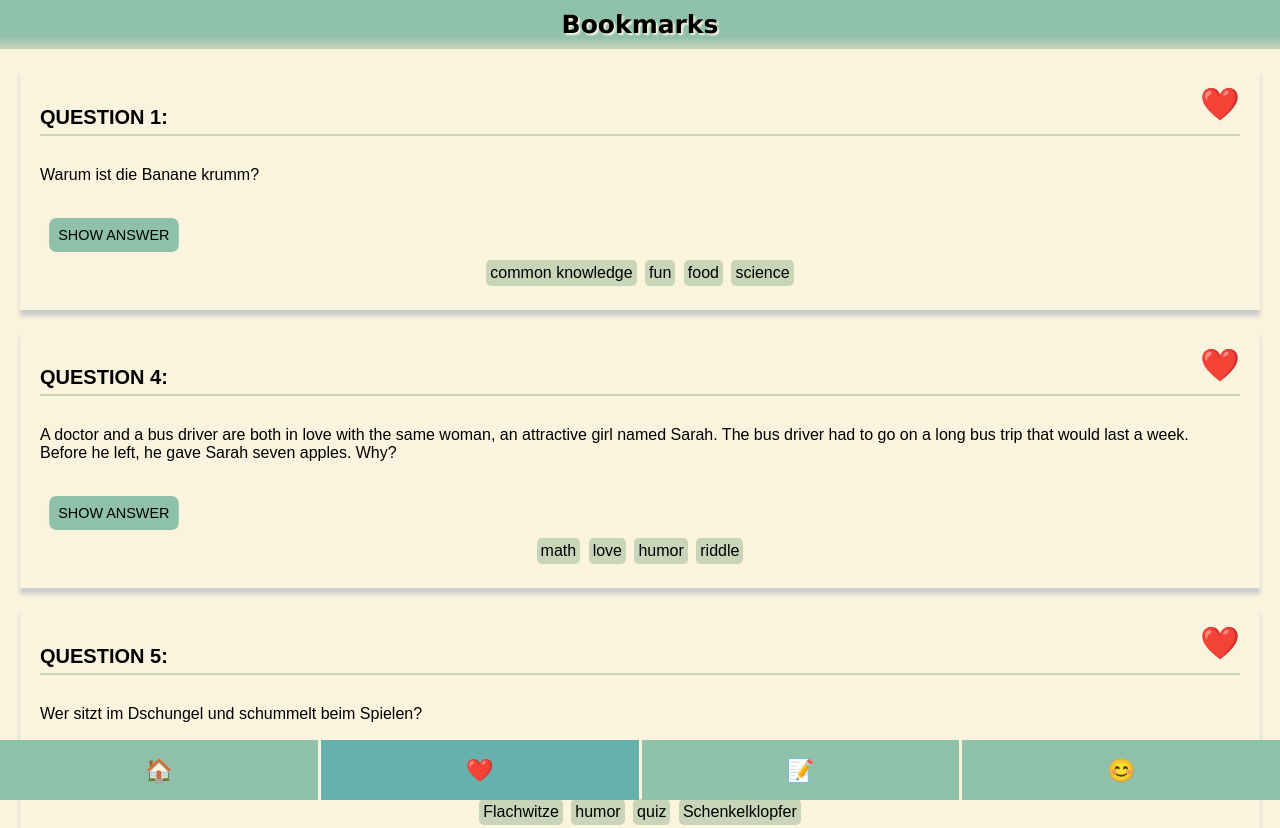
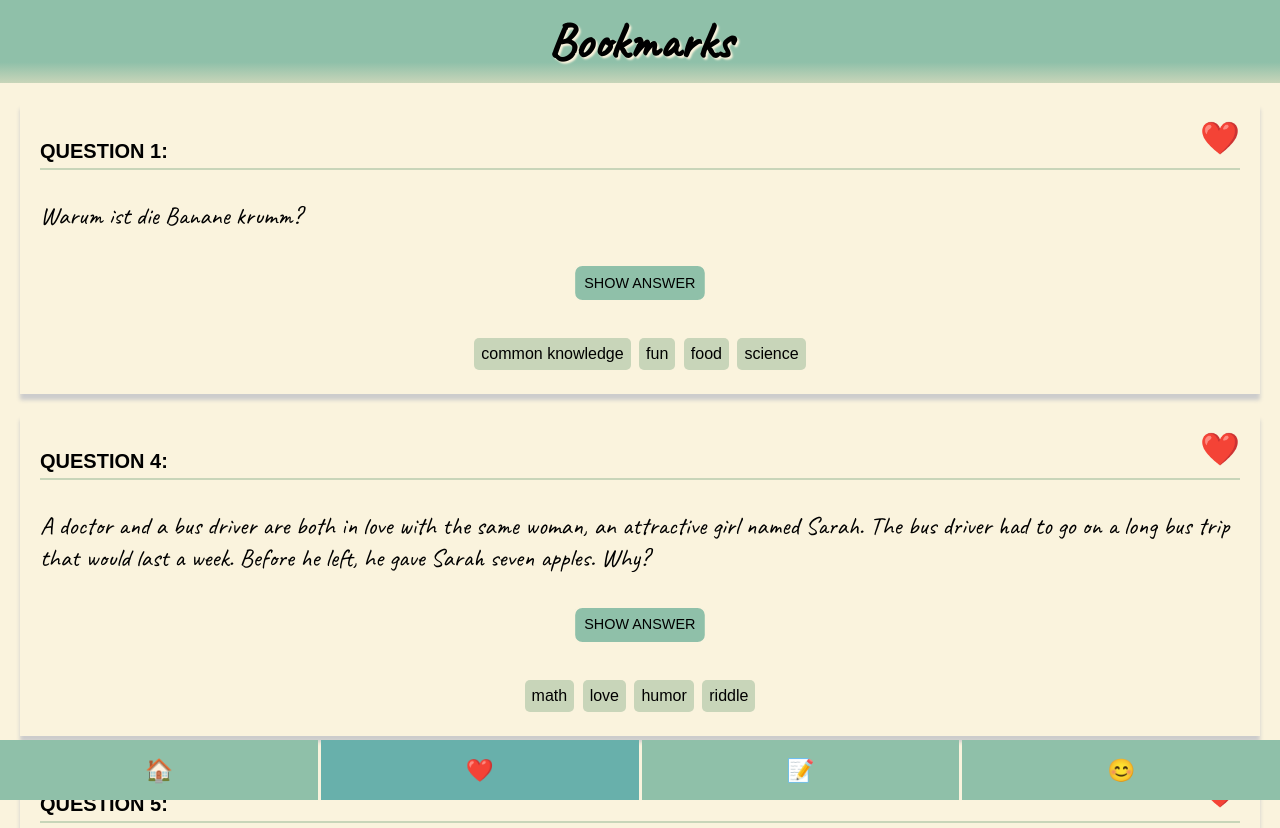
Before and after one commit to incredible-elk/quiz-app, a website built with Parcel: page src/bookmarks.html in a window 1280 px wide. Shown: the top 828 px of the page. Built offline with nearby package versions, Linux system fonts and the light colour scheme.

Commit message:
Add  new font

```diff
--- a/src/bookmarks.html
+++ b/src/bookmarks.html
@@ -5,6 +5,10 @@
     <meta name="viewport" content="width=device-width, initial-scale=1.0" />
     <title>Quiz-App</title>
     <link rel="stylesheet" href="scss/styles.scss" />
+    <link
+      href="https://fonts.googleapis.com/css2?family=Caveat&display=swap"
+      rel="stylesheet"
+    />
   </head>
   <body>
     <header class="main-header">Bookmarks</header>
@@ -15,7 +19,7 @@
         <p class="card__question">
           Warum ist die Banane krumm?
         </p>
-        <button class="button">SHOW ANSWER</button>
+        <button class="button card__button">SHOW ANSWER</button>
         <ul class="card__tags">
           <li>common knowledge</li>
           <li>fun</li>
@@ -26,7 +30,7 @@
           <div class="card__content">
             <h2>ANSWER 1:</h2>
             <p>Weil niemand in den Urwald zog und die Banane gerade bog.</p>
-            <button>HIDE ANSWER</button>
+            <button class="button card__button">HIDE ANSWER</button>
           </div>
         </div>
       </section>
@@ -40,7 +44,7 @@
           trip that would last a week. Before he left, he gave Sarah seven
           apples. Why?
         </p>
-        <button class="button">SHOW ANSWER</button>
+        <button class="button card__button">SHOW ANSWER</button>
         <ul class="card__tags">
           <li>math</li>
           <li>love</li>
@@ -51,7 +55,7 @@
           <div class="card__content">
             <h2>ANSWER 4:</h2>
             <p>An apple a day keeps the doctor away!</p>
-            <button>HIDE ANSWER</button>
+            <button class="button card__button">HIDE ANSWER</button>
           </div>
         </div>
       </section>
@@ -62,7 +66,7 @@
         <p class="card__question">
           Wer sitzt im Dschungel und schummelt beim Spielen?
         </p>
-        <button class="button">SHOW ANSWER</button>
+        <button class="button card__button">SHOW ANSWER</button>
         <ul class="card__tags">
           <li>Flachwitze</li>
           <li>humor</li>
@@ -73,7 +77,7 @@
           <div class="card__content">
             <h2>ANSWER 5:</h2>
             <p>Mowgli. (aus Disneys - Das Dschungelbuch)</p>
-            <button>HIDE ANSWER</button>
+            <button class="button card__button">HIDE ANSWER</button>
           </div>
         </div>
       </section>
--- a/src/scss/_base.scss
+++ b/src/scss/_base.scss
@@ -3,6 +3,7 @@
 }
 
 body {
+  min-height: 100%;
   font-family: sans-serif;
   margin: 0;
   background: var(--background1);
@@ -15,5 +16,5 @@ a {
 button,
 input,
 textarea {
-  font-size: 1em;
+  font-size: 16px;
 }
--- a/src/scss/components/_card.scss
+++ b/src/scss/components/_card.scss
@@ -22,6 +22,9 @@
 
 .card__question {
   margin: 30px 0;
+  font-family: 'Caveat';
+  font-weight: 200;
+  font-size: 25px;
 }
 
 .card__tags {
@@ -34,7 +37,7 @@
   display: inline-block;
   background: var(--background2);
   margin: 4px 2px;
-  padding: 4px;
+  padding: 7px;
   border-radius: 5px;
 }
 
--- a/src/scss/components/_main-header.scss
+++ b/src/scss/components/_main-header.scss
@@ -14,8 +14,8 @@ header {
   background: linear-gradient(var(--primary) 75%, var(--background2));
   padding: 10px;
   font-weight: bold;
-  font-family: Verdana, Geneva, Tahoma, sans-serif;
-  font-size: 25px;
+  font-family: 'Caveat';
+  font-size: 50px;
 
   text-shadow: 2px 2px 2px var(--background1);
 }
```
Also changed, not shown: src/index.html (+5 -1 lines).
